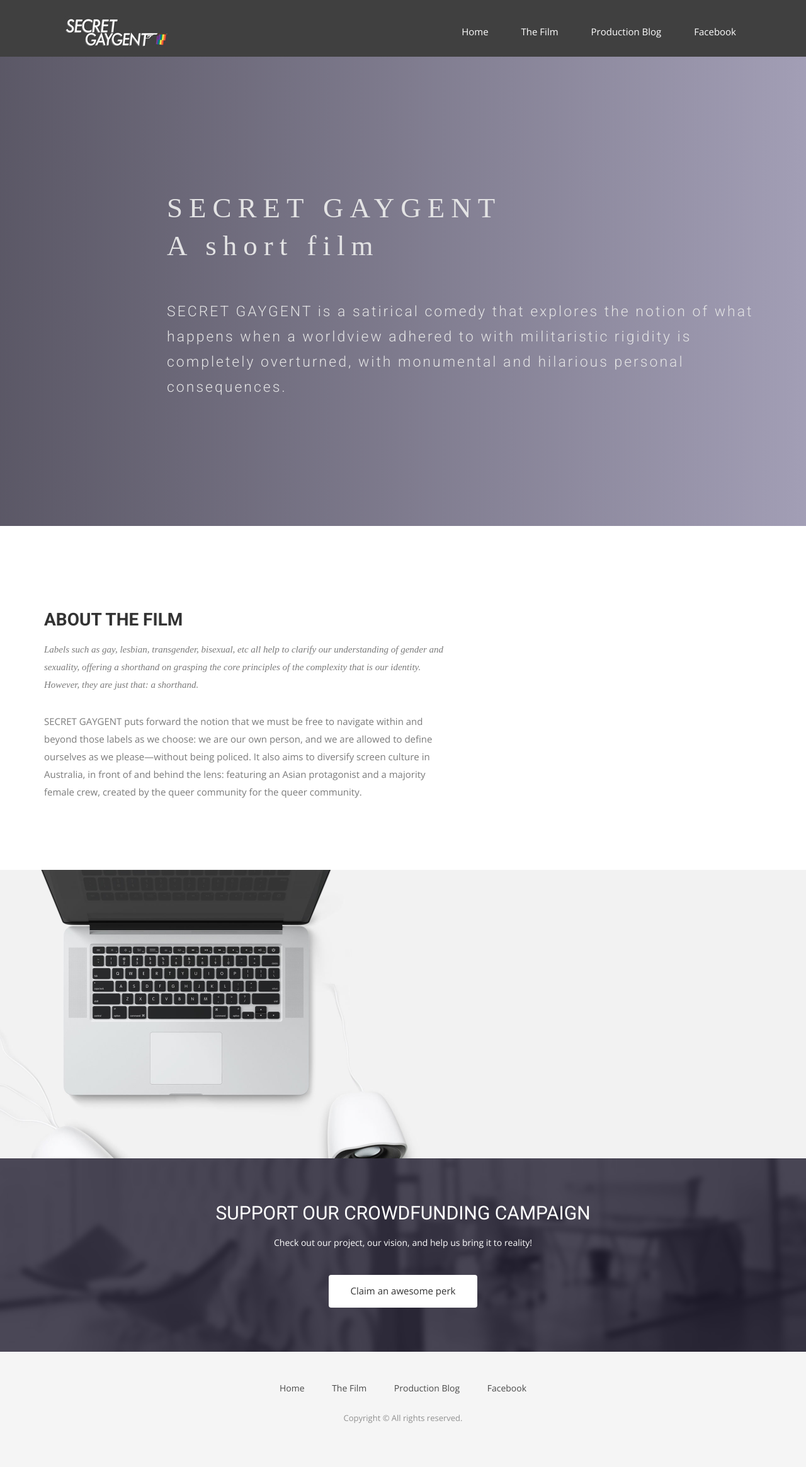
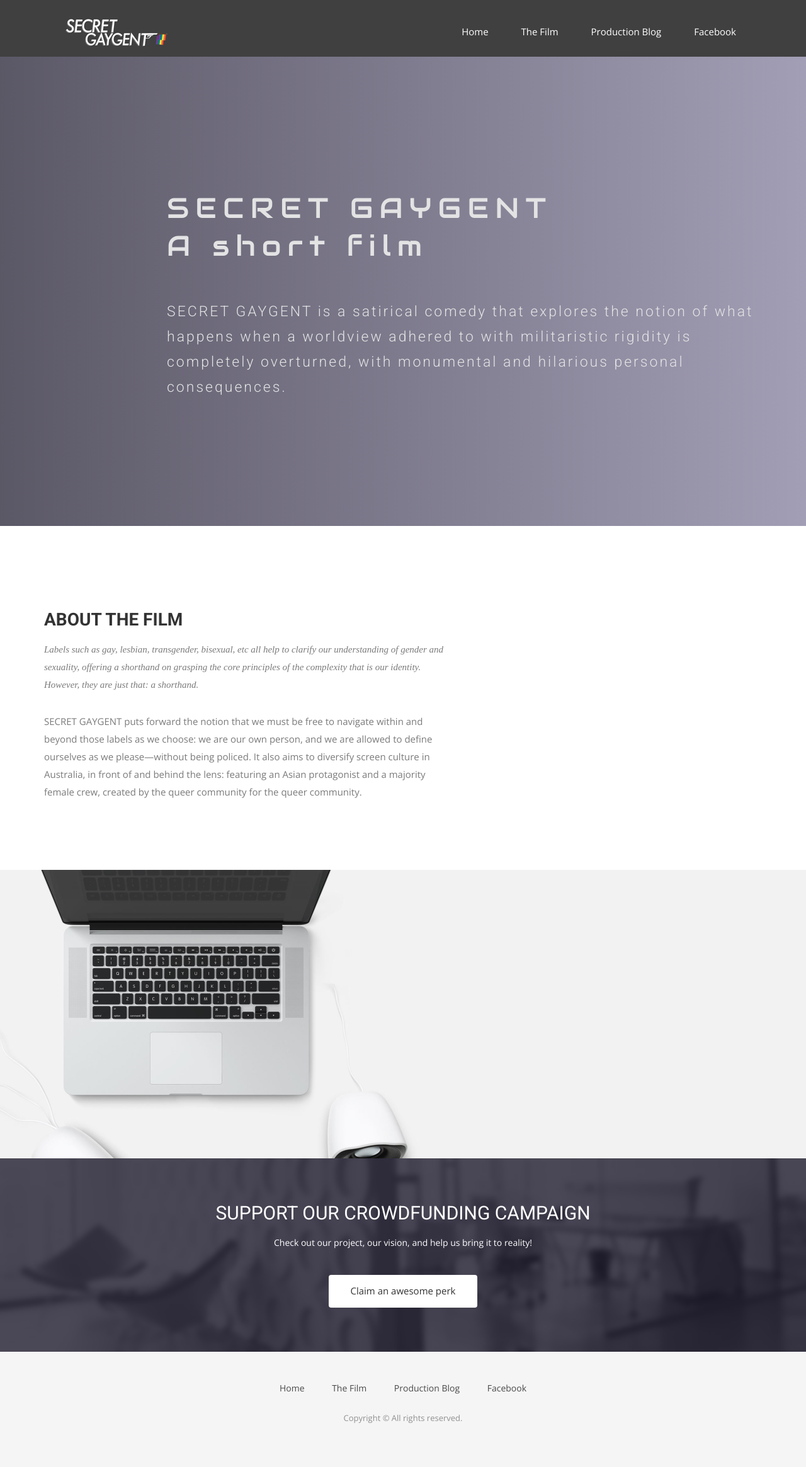
Before and after one commit to thewonglab/secret, a Jekyll site: the page built from index.html, in a window 1280 px wide. Shown: the whole page at 63% size. Built offline with Jekyll 4.4.1, drawn with Linux system fonts in a browser that asks for light colours; nearby versions of some CDN libraries; some web fonts are replaced; grey boxes are pictures that could not be loaded.

Commit message:
Update airspace.css

```diff
--- a/css/airspace.css
+++ b/css/airspace.css
@@ -5,7 +5,7 @@
  * The original style.css is now called airspace.css
  *
  */
-@import url(//fonts.googleapis.com/css?family=Zilla+Slab+Highlight);
+@import url(//fonts.googleapis.com/css?family=Audiowide);
 @import url(//fonts.googleapis.com/css?family=Open+Sans:400,300,600);
 @import url(//fonts.googleapis.com/css?family=Roboto:400,100,300,500,700);
 @import url(//fonts.googleapis.com/css?family=Volkhov:400italic);
@@ -123,7 +123,7 @@ header .navbar-default .navbar-nav li a:hover {
   color: #E3E3E4;
 }
 #slider .block h1 {
-  font-family: 'Zilla Slab Highlight';
+  font-family: 'Audiowide', cursive;
   font-weight: 100;
   font-size: 45px;
   line-height: 60px;
```
